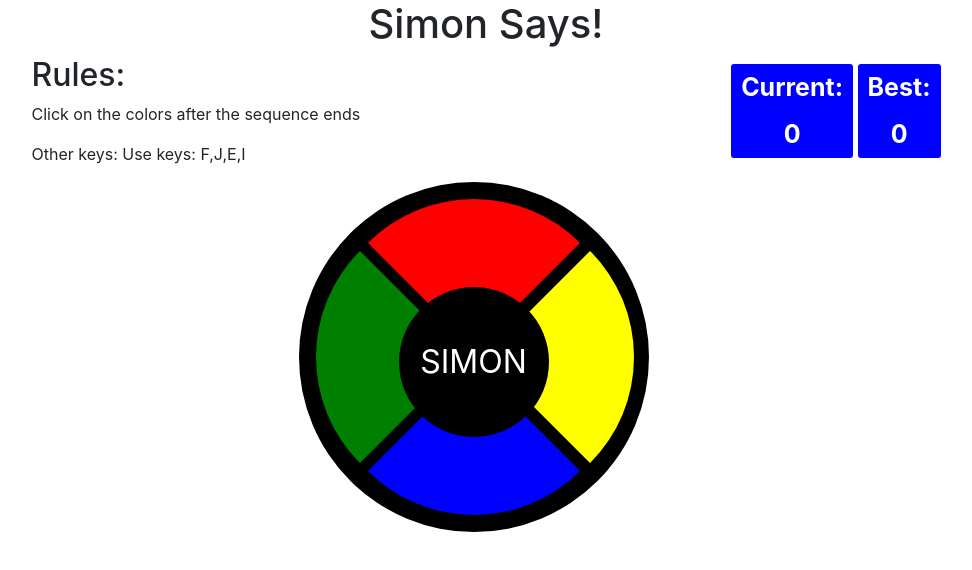
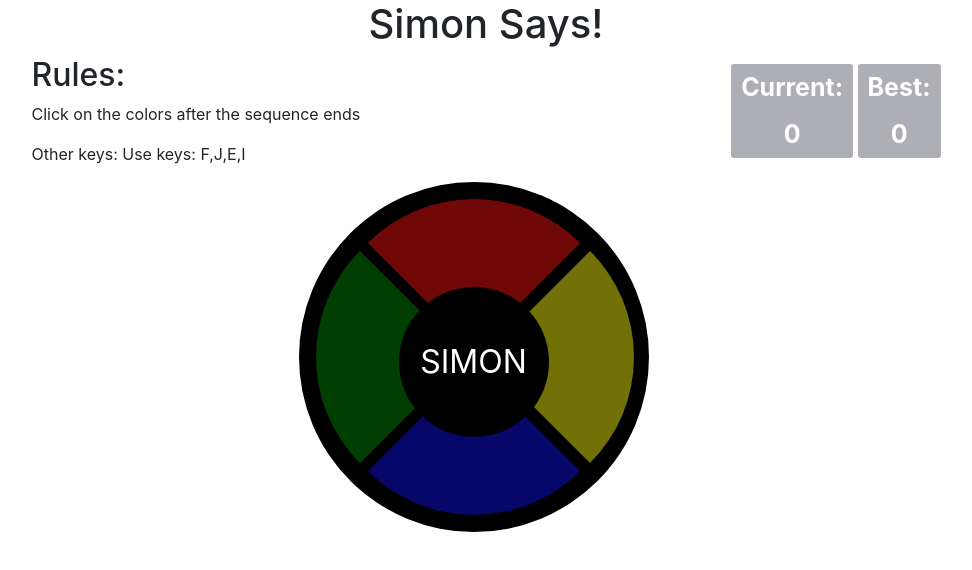
Before and after one commit to richard508/simon.github.io, a plain HTML site: page index.html in a window 1280 px wide. Shown: the whole page, without its empty margins (154-1126 px from the left). Drawn offline with nearby package versions, Linux system fonts and the light colour scheme.

Commit message:
mvp: use darker colors show off state

```diff
--- a/assets/css/_simon.scss
+++ b/assets/css/_simon.scss
@@ -1,7 +1,7 @@
-$red: red;
-$green: green;
-$blue: blue;
-$yellow: yellow;
+$red: #710808;
+$green: #013e01;
+$blue: #070769;
+$yellow: #717108;
 $black: black;
 $sss: 150px;
 $smCircle: 150px;
--- a/assets/css/_styling.scss
+++ b/assets/css/_styling.scss
@@ -11,7 +11,7 @@ h1, .header{
 .current, .best{
   position: relative;
   display: inline-block;
-  background: #00f;
+  background: #aeaeb5;
   padding: 0px 10px;
   font-size: 25px;
   line-height: 47px;
```
Also changed, not shown: assets/css/style.css, 1 other file.
